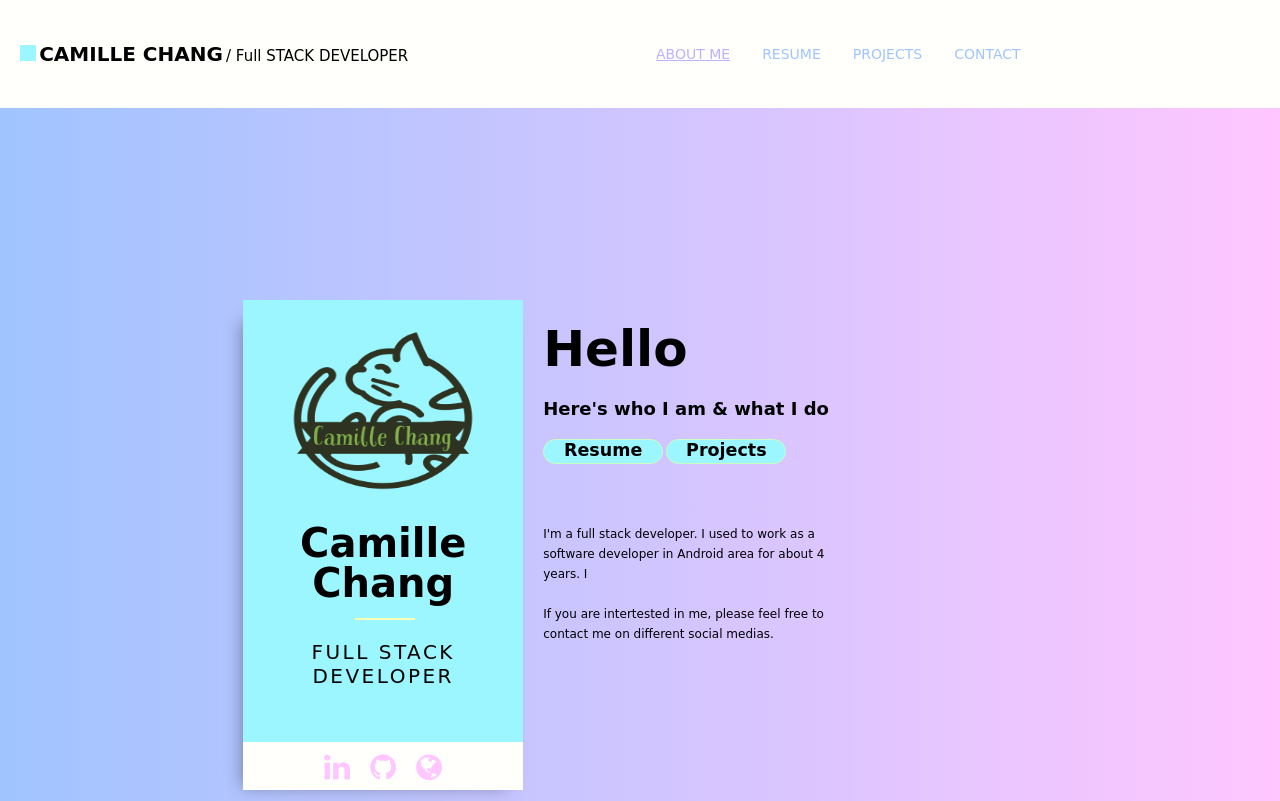
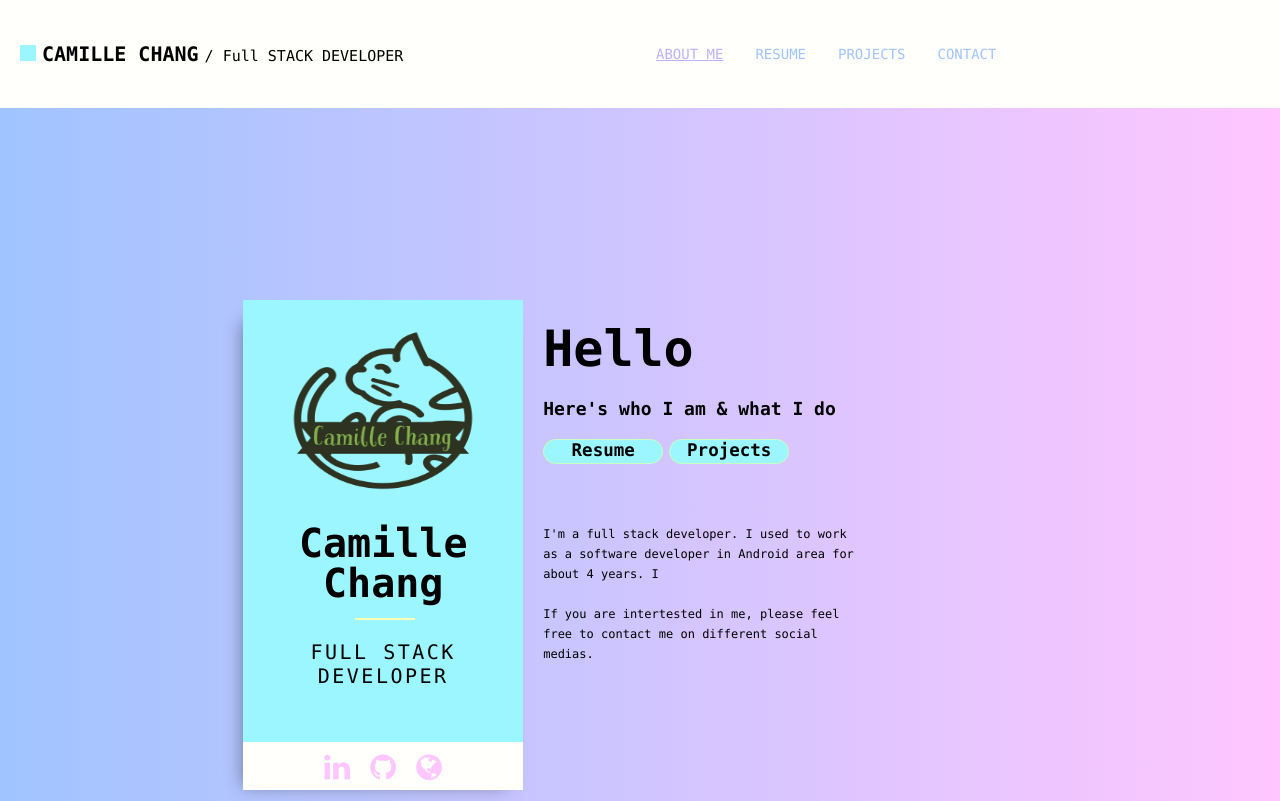
Before and after one commit to camillechang/project1v2, a plain HTML site: page index.html in a window 1280 px wide. Shown: the top 801 px of the page. Drawn offline with nearby package versions, Linux system fonts and the light colour scheme; files that its build step writes are made by us from their sources.

Commit message:
Update index.scss

```diff
--- a/css/index.scss
+++ b/css/index.scss
@@ -11,7 +11,7 @@
   margin: 0;
   padding: 0;
   // font-family: 'Trebuchet MS', sans-serif;
-  font-family: 'Brush Script MT', cursive,"Lucida Console", "Courier New", monospace;
+  font-family: "Lucida Console", "Courier New", monospace;;
 }
 
 //宽度超出body部分被隐藏
```
